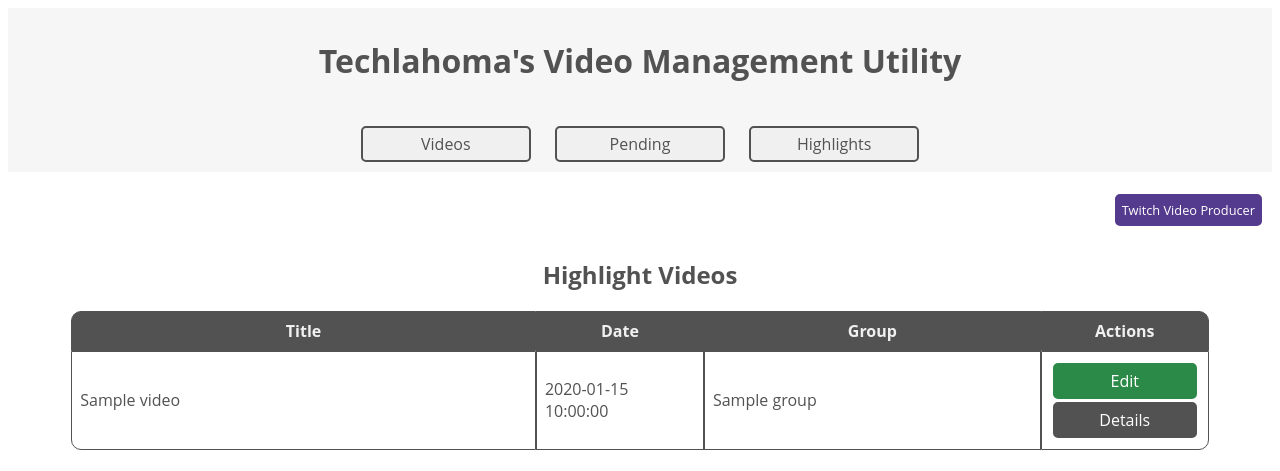
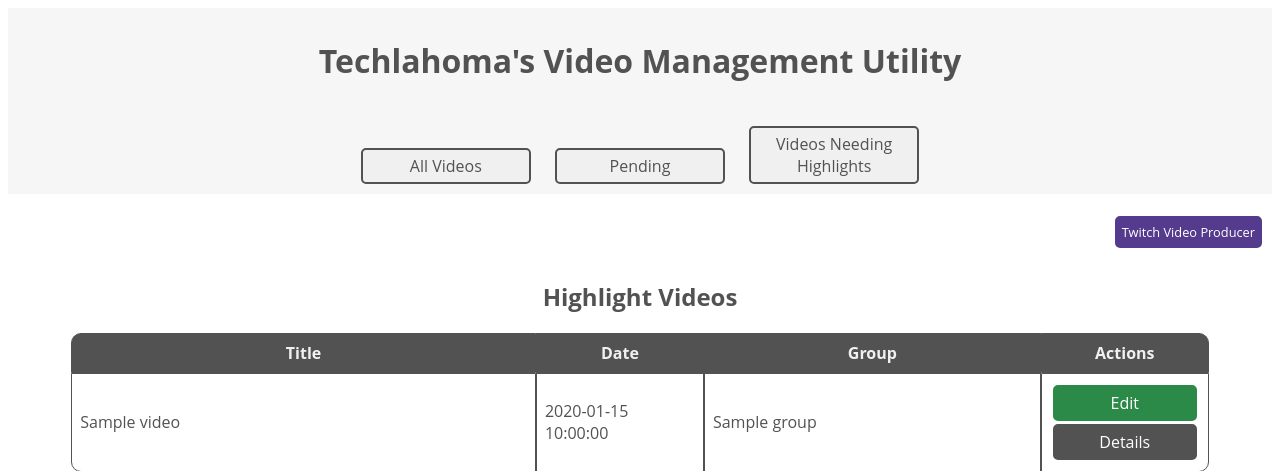
Before and after one commit to BrickBeard/twitch_video_manager, a Flask app: template project/site/templates/highlights.html in a window 1280 px wide. Shown: the top 471 px of the page. Run offline with Flask 2, Linux system fonts and the light colour scheme; the template is opened without the code that fills it: most values are stand-ins (such as "Sample title", 1, 10 or a date in 2020).

Commit message:
Made changes to the Buttons
Change  "Videos" to "All Videos" and "Highlights"
to "Videos Needing Highlights"

Also changed more-itertools==5.0.0 since version
7.0.0 gave issues.

```diff
--- a/project/site/templates/base.html
+++ b/project/site/templates/base.html
@@ -18,9 +18,9 @@
             <h1 class="text_center">Techlahoma's Video Management Utility</h1>
             <br>
             <ul class="nav text_center">
-                <li><a class="{% if request.path == '/' or request.path == '/video' %}active{% endif %}" href="/" target="_self">Videos</a></li>
+                <li><a class="{% if request.path == '/' or request.path == '/video' %}active{% endif %}" href="/" target="_self">All Videos</a></li>
                 <li><a class="{% if request.path == '/pending' %}active{% endif %}" href="{{ url_for('site.pending') }}" target="_self">Pending</a></li>
-                <li><a class="{% if request.path == '/highlights' %}active{% endif %}" href="{{ url_for('site.highlights') }}" target="_self">Highlights</a></li>
+                <li><a class="{% if request.path == '/highlights' %}active{% endif %}" href="{{ url_for('site.highlights') }}" target="_self">Videos Needing Highlights</a></li>
             </ul>
         </div>
     </div>
--- a/requirements.txt
+++ b/requirements.txt
@@ -14,7 +14,7 @@ itsdangerous==1.1.0
 Jinja2==2.10.1
 Mako==1.0.12
 MarkupSafe==1.1.1
-more-itertools==7.0.0
+more-itertools==5.0.0
 pluggy==0.9.0
 psycopg2==2.8.3
 py==1.8.0
```
